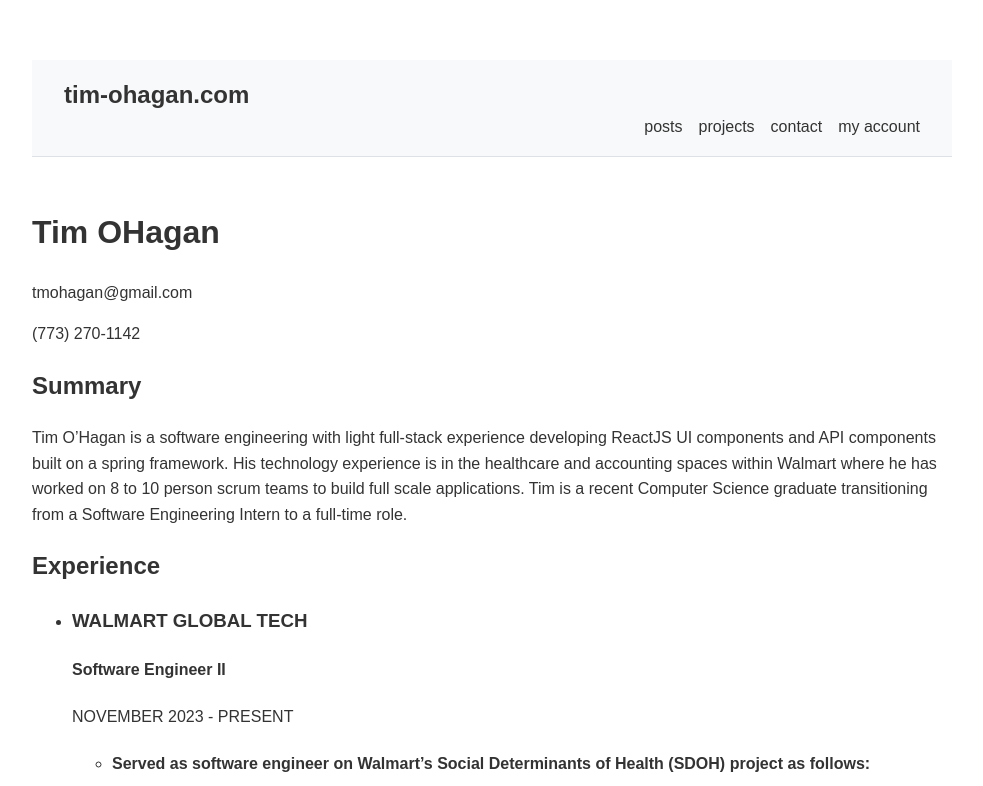
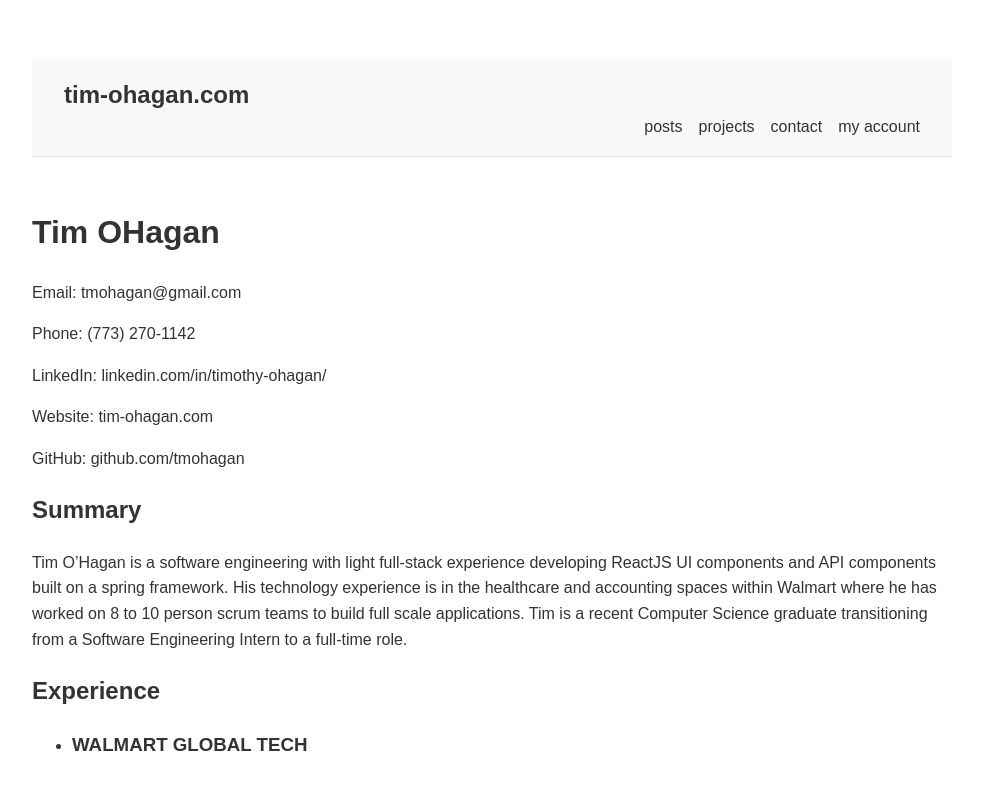
Before and after one commit to tmohagan/mern-resume, a React (Create React App) app in the folder client/: page / in a window 1280 px wide. Shown: the top 786 px of the page, without its empty margins (148-1131 px from the left). Built offline with nearby package versions, Linux system fonts and the light colour scheme.

Commit message:
add links to contact section

```diff
--- a/client/src/pages/IndexPage.js
+++ b/client/src/pages/IndexPage.js
@@ -6,8 +6,9 @@ export default function IndexPage() {
     contact: {
       email: "tmohagan@gmail.com",
       phone: "(773) 270-1142",
-      website: "tim-ohagan.com",
-      linkedin: "linkedin.com/in/timothy-ohagan/"
+      website: "https://www.tim-ohagan.com/",
+      linkedin: "https://www.linkedin.com/in/timothy-ohagan/",
+      github: "https://github.com/tmohagan",
     },
     summary: "Tim O’Hagan is a software engineering with light full-stack experience developing ReactJS UI components and API components built on a spring framework.  His technology experience is in the healthcare and accounting spaces within Walmart where he has worked on 8 to 10 person scrum teams to build full scale applications. Tim is a recent Computer Science graduate transitioning from a Software Engineering Intern to a full-time role.",
     experience: [
@@ -110,8 +111,23 @@ const Header = ({ name, contact }) => (
   <>
     <h1>{name}</h1>
     <div className="contact">
-      <p>{contact.email}</p>
-      <p>{contact.phone}</p>
+      <p>Email: {contact.email}</p>
+      <p>Phone: {contact.phone}</p>
+      <p>LinkedIn: {' '}
+        <a href={contact.linkedin} target="_blank" rel="noopener noreferrer">
+        linkedin.com/in/timothy-ohagan/
+        </a>
+      </p>
+      <p>Website: {' '}
+        <a href={contact.website} target="_blank" rel="noopener noreferrer">
+          tim-ohagan.com
+        </a>
+      </p>
+      <p>GitHub: {' '}
+        <a href={contact.github} target="_blank" rel="noopener noreferrer">
+        github.com/tmohagan
+        </a>
+      </p>
     </div>
   </>
 );
```
